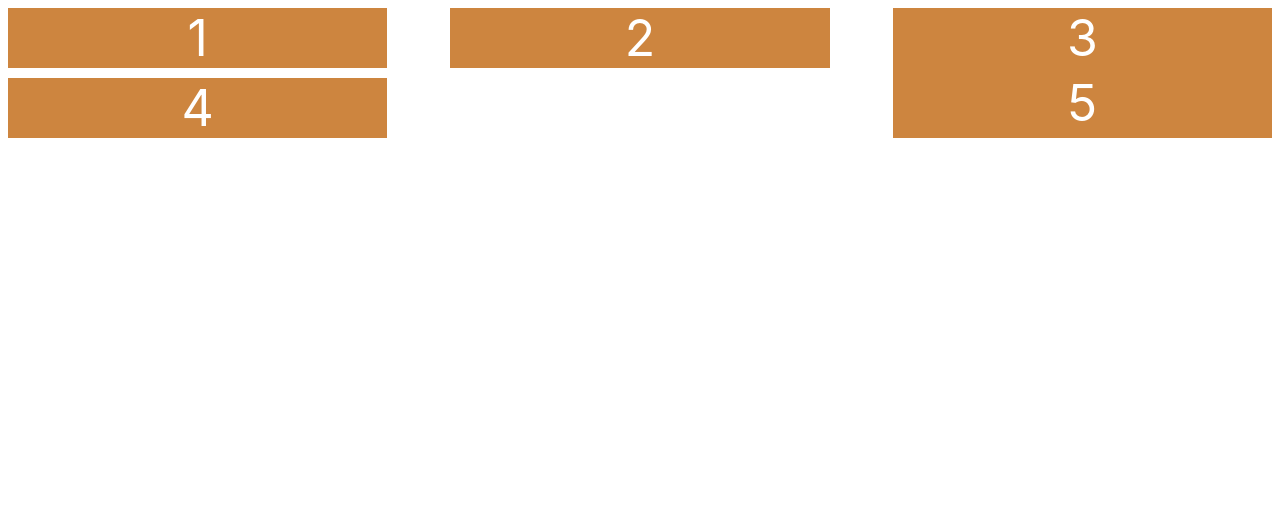
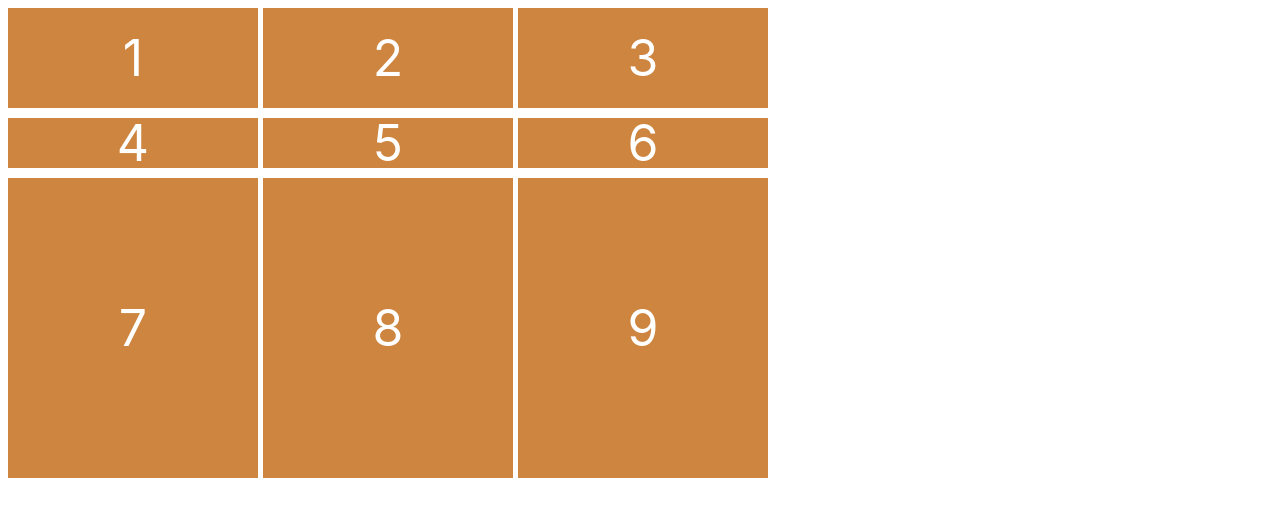
Before and after one commit to PsmD/CSS-Study, a plain HTML site: page index.html in a window 1280 px wide. Drawn offline with Linux system fonts and the light colour scheme.

Commit message:
CSS Grid Basic Concepts

```diff
--- a/index.html
+++ b/index.html
@@ -13,6 +13,10 @@
       <div class="child">3</div>
       <div class="child">4</div>
       <div class="child">5</div>
+      <div class="child">6</div>
+      <div class="child">7</div>
+      <div class="child">8</div>
+      <div class="child">9</div>
     </div>
   </body>
 </html>
--- a/styles.css
+++ b/styles.css
@@ -4,13 +4,14 @@ body {
 }
 
 .father {
-  display: flex;
-  flex-wrap: wrap;
-  justify-content: space-between;
+  display: grid;
+  grid-template-columns: 250px 250px 250px;
+  grid-template-rows: 100px 50px 300px;
+  column-gap: 5px;
+  row-gap: 10px;
 }
 
 .child {
-  flex-basis: 30%;
   background: peru;
   color: white;
   font-size: 50px;
@@ -18,7 +19,3 @@ body {
   justify-content: center;
   align-items: center;
 }
-
-.child:nth-child(4) {
-  margin-top: 10px;
-}
```
Also changed, not shown: 1 other file.
